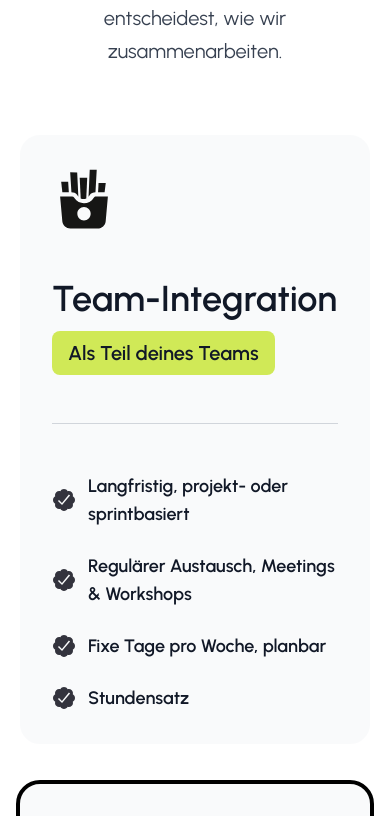
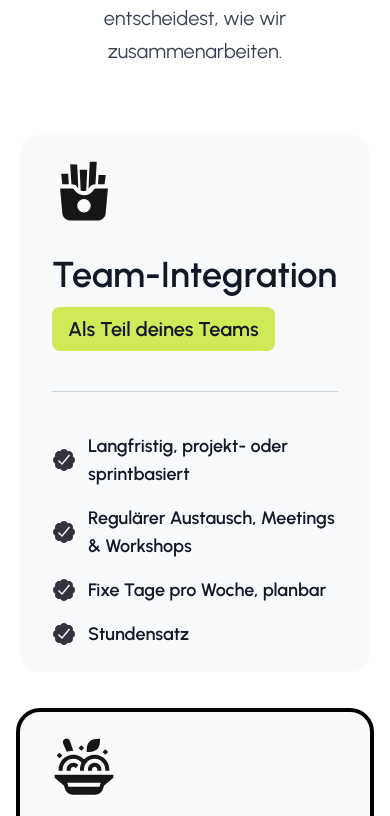
Before and after one commit to thomasveit89/DESIGNSNACK, a Nuxt app: page / in a window 390 px wide. Shown: the part 1904-2720 px from the top of the page. Built offline with nearby package versions, Linux system fonts and the light colour scheme.

Commit message:
style(mobile): reduce vertical spacing for package cards on mobile
Adjust padding and gap values for better mobile display by reducing excessive vertical whitespace

```diff
--- a/pages/index.vue
+++ b/pages/index.vue
@@ -1309,6 +1309,20 @@ body, html {
   .project-overlay {
     display: none;
   }
+
+  /* Reduce vertical spacing for package cards on mobile */
+  .bg-gray-50.rounded-3xl.p-8 {
+    padding: 1.5rem 2rem; /* py-6 px-8 equivalent - reduced from p-8 */
+  }
+
+  /* Reduce gaps within cards on mobile */
+  .flex.flex-col.gap-12 {
+    gap: 2rem; /* Reduced from gap-12 (3rem) to 2rem */
+  }
+
+  .flex.flex-col.gap-6 {
+    gap: 1rem; /* Reduced from gap-6 (1.5rem) to 1rem */
+  }
 }
 /* Custom Select Styling */
 .custom-select select {
```
